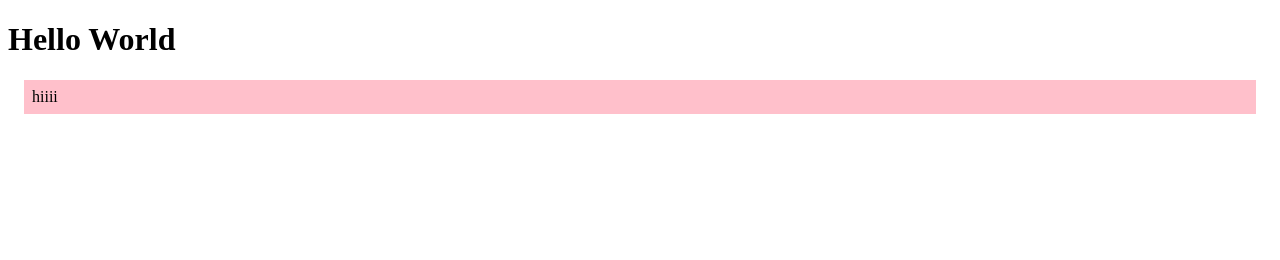
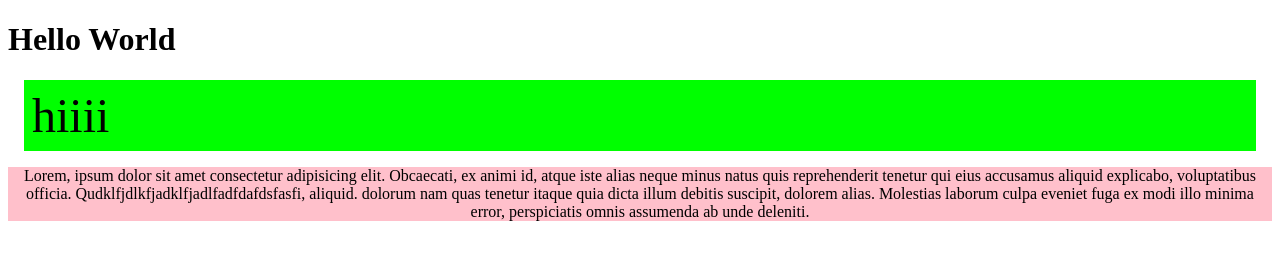
Before and after one commit to AlokYadavCodes/chai-tailwind-css, a plain HTML site: page index.html in a window 1280 px wide. Drawn offline with Linux system fonts and the light colour scheme.

Commit message:
feat: add background and text utilities

```diff
--- a/index.html
+++ b/index.html
@@ -1,14 +1,25 @@
 <!DOCTYPE html>
 <html lang="en">
+
 <head>
     <meta charset="UTF-8">
     <meta name="viewport" content="width=device-width, initial-scale=1.0">
     <title>Chai Tailwind CSS</title>
 </head>
+
 <body>
     <h1 class="bg-red">Hello World</h1>
-    <div class="chai-m-4 chai-p-2">hiiii</div>
+    <div class="chai-m-4 chai-p-2 chai-bg-green chai-text-5xl">hiiii</div>
+
+    <div class="chai-text-center">
+        Lorem, ipsum dolor sit amet consectetur adipisicing elit. Obcaecati, ex animi id, atque iste alias neque minus
+        natus quis reprehenderit tenetur qui eius accusamus aliquid explicabo, voluptatibus officia.
+        Qudklfjdlkfjadklfjadlfadfdafdsfasfi, aliquid. dolorum nam quas tenetur itaque quia dicta illum debitis suscipit,
+        dolorem alias. Molestias laborum culpa eveniet fuga ex modi illo minima error, perspiciatis omnis assumenda ab
+        unde deleniti.
+    </div>
 
     <script src="main.js"> </script>
 </body>
+
 </html>
--- a/main.js
+++ b/main.js
@@ -22,6 +22,8 @@ function processElement(el) {
 const utilities = {
     m: marginHandler,
     p: paddingHandler,
+    bg: bgHandler,
+    text: textHandler,
 }
 
 const spacingScale = {
@@ -32,6 +34,32 @@ const spacingScale = {
     4: "16px",
     5: "20px",
 };
+
+const colorMap = {
+    red: "#ff0000",
+    green: "#00ff00",
+    blue: "#0000ff",
+}
+
+const fontSizeScale = {
+    xs: "12px",
+    sm: "14px",
+    base: "16px",
+    lg: "18px",
+    xl: "20px",
+    "2xl": "24px",
+    "3xl": "30px",
+    "4xl": "36px",
+    "5xl": "48px",
+    "6xl": "60px",
+};
+
+const textAlignMap = {
+    left: "left",
+    center: "center",
+    right: "right",
+    justify: "justify",
+}
 
 function marginHandler (value){
     return {
@@ -45,11 +73,42 @@ function paddingHandler (value){
     }
 }
 
+function bgHandler (value) {
+    return {
+        "background-color": colorMap[value],
+    }
+}
+
+function textHandler (value) {
+    const resolvers = [
+        {source: fontSizeScale, property: "font-size"},
+        {source: textAlignMap, property: "text-align"}
+    ]
+
+    for (const r of resolvers){
+        console.log(r.property);
+
+        if(r.source[value]) return {
+            [r.property] : r.source[value]
+        }
+    }
+
+    // if(fontSizeScale[value]){
+    //     return { "font-size": fontSizeScale[value] }
+    // }
+
+    // if(textAlignMap[value]){
+    //     return { "text-align" : textAlignMap[value]}
+    // }
+
+
+}
 
 
 function parseClass(className) {
     const parts = className.split("-");
     const prefix = parts[1];
+    if(!utilities[prefix]) return null;
 
     const handler = utilities[prefix];
     const style = handler(parts[2])
```
